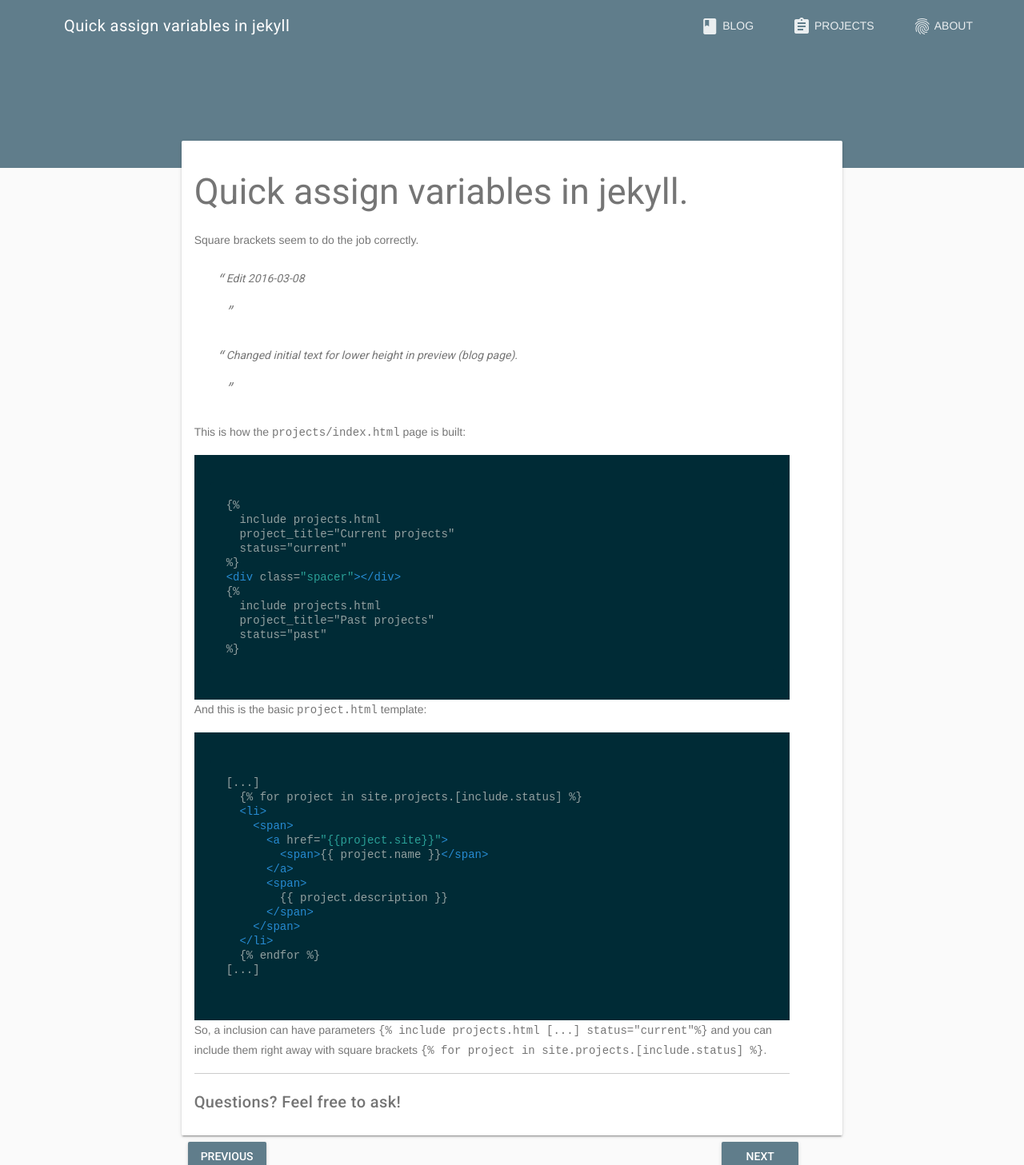
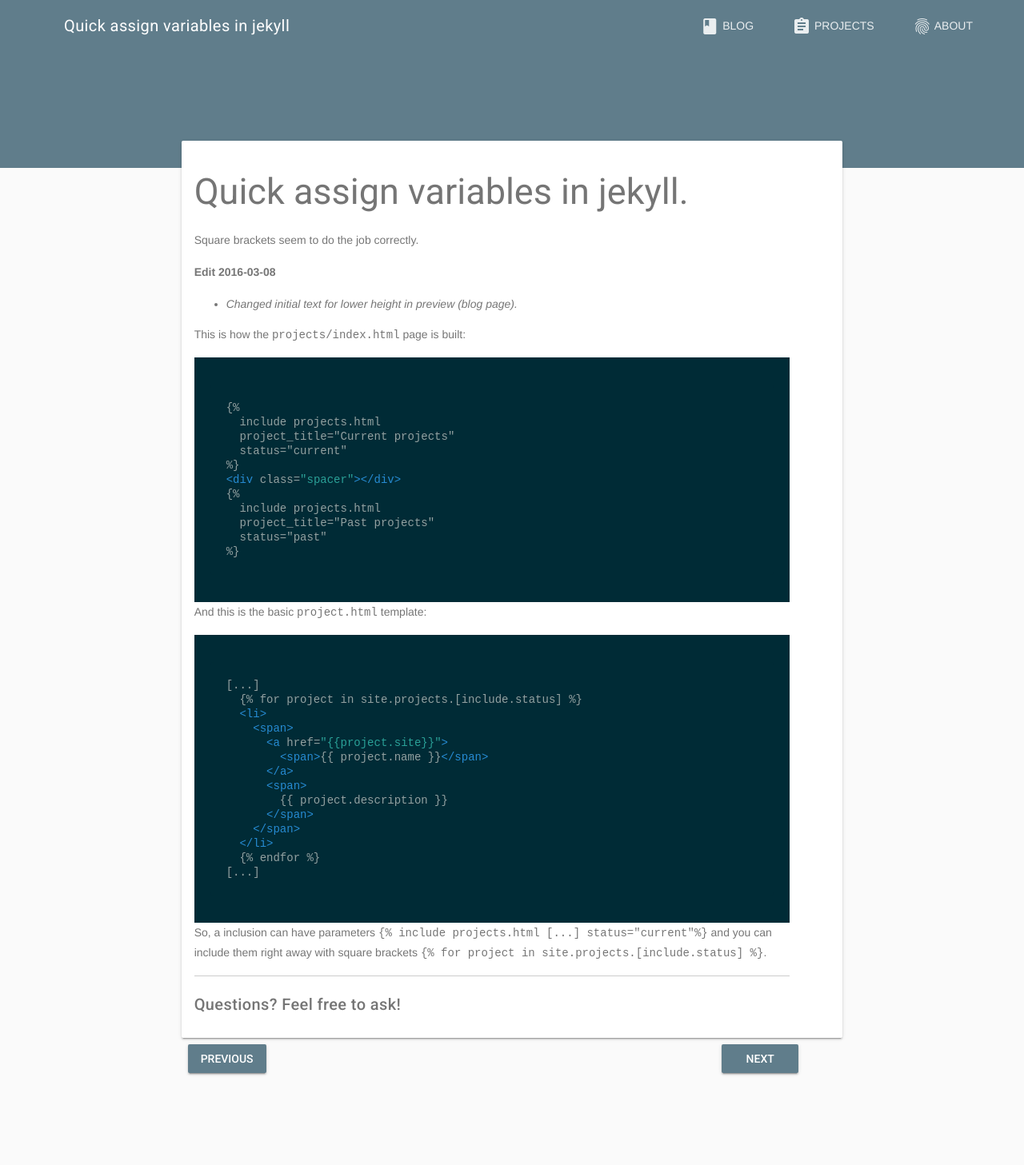
Before and after one commit to mcomisso/mcomisso.github.io, a Jekyll site: the page built from _posts/2016-03-07-passing-jekyll-variables.md, in a window 1280 px wide. Shown: the whole page at 80% size. Built offline with Jekyll 4.4.1, drawn with Linux system fonts in a browser that asks for light colours; nearby versions of some CDN libraries; comment, search, counter and statistics services are not loaded.

Commit message:
Removed quotes

```diff
--- a/_posts/2016-03-07-passing-jekyll-variables.md
+++ b/_posts/2016-03-07-passing-jekyll-variables.md
@@ -11,9 +11,9 @@ tags: [github, jekyll, webdev]
 Square brackets seem to do the job correctly.
 <!--more-->
 
-> Edit 2016-03-08
+**Edit 2016-03-08**
+- _Changed initial text for lower height in preview (blog page)._
 
-> Changed initial text for lower height in preview (blog page).
 
 This is how the `projects/index.html` page is built:
 {% raw %}
```
